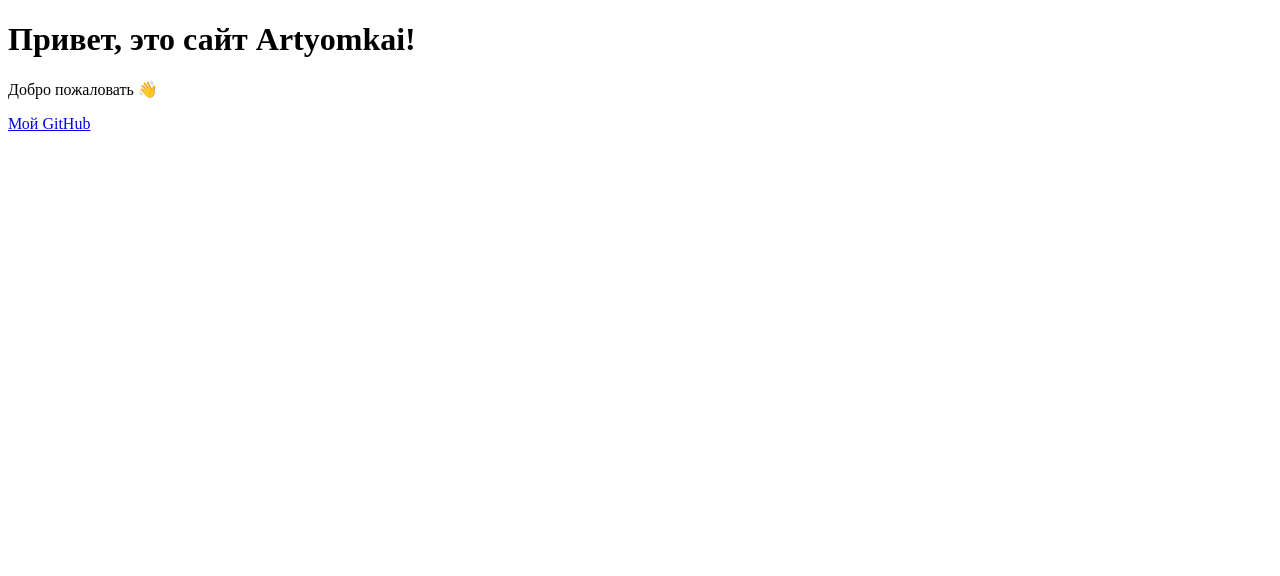
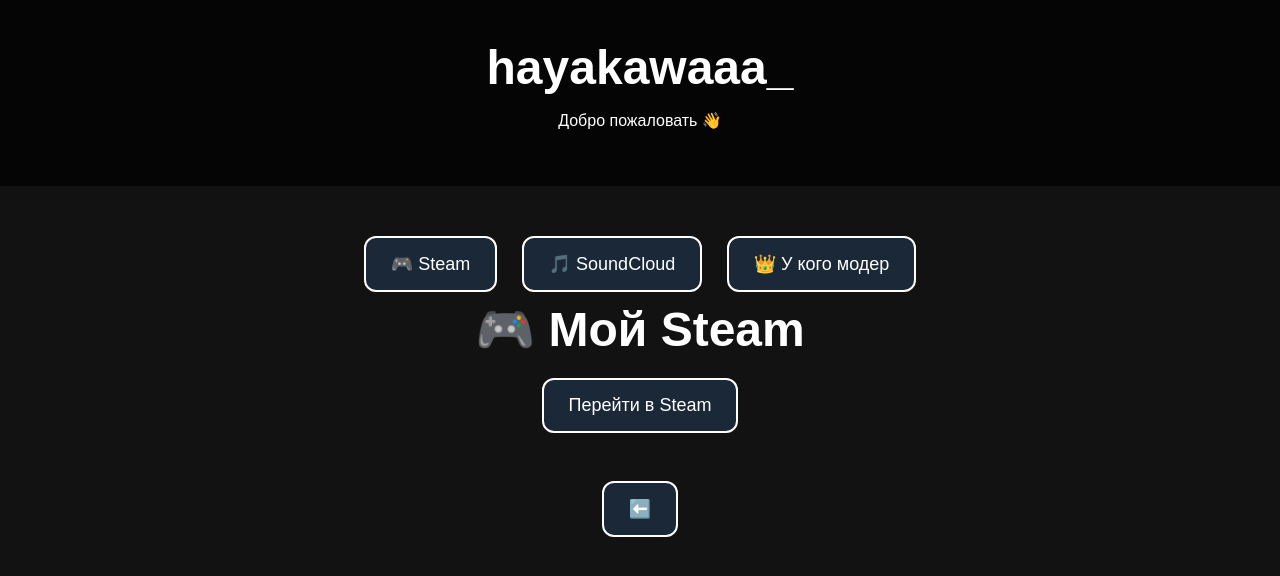
Before and after one commit to artyomkarapetyan12345-cmd/site, a plain HTML site: page index.html in a window 1280 px wide. Drawn offline with Linux system fonts and the light colour scheme.

Commit message:
Update index.html

```diff
--- a/index.html
+++ b/index.html
@@ -1,13 +1,89 @@
 <!DOCTYPE html>
-<html lang="ru">
 <html lang="ru">
 <head>
   <meta charset="UTF-8">
-  <title>Сайт Artyomkai</title>
+  <meta name="viewport" content="width=device-width, initial-scale=1.0">
+  <title>hayakawaaa_</title>
+  <style>
+    body {
+      margin: 0;
+      font-family: Arial, sans-serif;
+      background: url('img/banner.jpg') no-repeat center center fixed;
+      background-size: cover;
+      color: white;
+      text-align: center;
+    }
+    header {
+      background: rgba(0,0,0,0.7);
+      padding: 40px 20px;
+    }
+    h1 {
+      font-size: 48px;
+      margin: 0;
+    }
+    nav {
+      margin-top: 30px;
+    }
+    a {
+      display: inline-block;
+      margin: 10px;
+      padding: 15px 25px;
+      background: rgba(0,0,0,0.6);
+      border: 2px solid white;
+      border-radius: 12px;
+      color: white;
+      font-size: 18px;
+      text-decoration: none;
+      transition: 0.3s;
+    }
+    a:hover {
+      background: white;
+      color: black;
+    }
+  </style>
 </head>
 <body>
-  <h1>Привет, это сайт Artyomkai!</h1>
-  <p>Добро пожаловать 👋</p>
-  <a href="https://github.com/artyomkai">Мой GitHub</a>
+  <header>
+    <h1>hayakawaaa_</h1>
+    <p>Добро пожаловать 👋</p>
+  </header>
+
+  <nav>
+    <a href="steam.html">🎮 Steam</a>
+    <a href="soundcloud.html">🎵 SoundCloud</a>
+    <a href="moder.html">👑 У кого модер</a>
+  </nav>
 </body>
-</html>
+</html><!DOCTYPE html>
+<html lang="ru">
+<head>
+  <meta charset="UTF-8">
+  <meta name="viewport" content="width=device-width, initial-scale=1.0">
+  <title>Steam</title>
+  <style>
+    body {
+      font-family: Arial, sans-serif;
+      text-align: center;
+      background: #121212;
+      color: white;
+    }
+    a {
+      display: inline-block;
+      margin-top: 20px;
+      padding: 15px 25px;
+      background: #1b2838;
+      border-radius: 12px;
+      color: white;
+      text-decoration: none;
+    }
+    a:hover {
+      background: #66c0f4;
+      color: black;
+    }
+  </style>
+</head>
+<body>
+  <h1>🎮 Мой Steam</h1>
+  <a href="https://steamcommunity.com/profiles/76561199844892811/" target="_blank">Перейти в Steam</a>
+  <br><br>
+  <a href="index.html">⬅️
```
